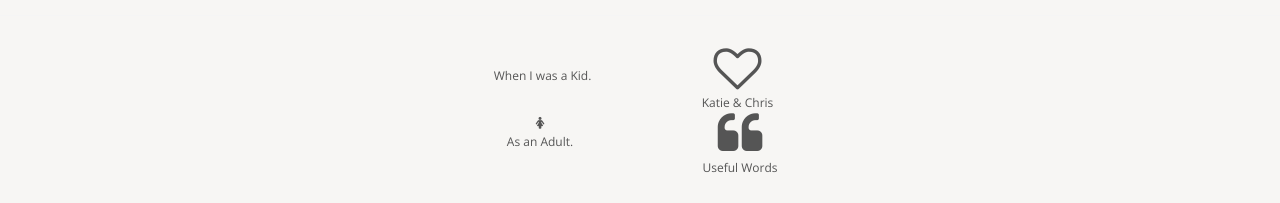
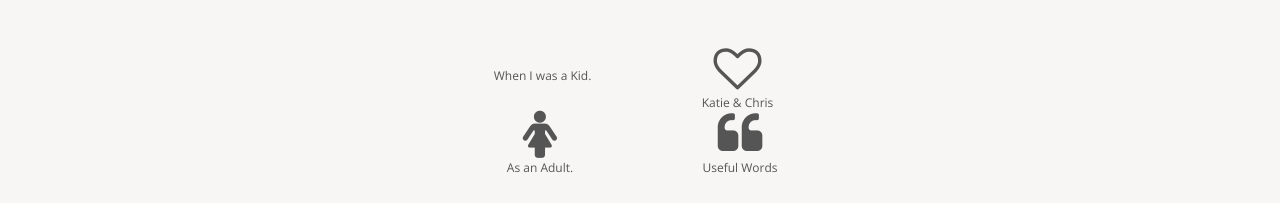
Before and after one commit to roachhd/roachhd.github.io, a Jekyll site: the page built from about/index.html, in a window 1280 px wide and 1077 px high. Shown: the part 871-1074 px from the top of the window. Built offline with Jekyll 4.4.1, drawn with Linux system fonts in a browser that asks for light colours; nearby versions of some CDN libraries; Markdown is read by kramdown in place of the engine named in the settings; comment, search, counter and statistics services are not loaded.

Commit message:
Update innerfooter.html

```diff
--- a/_includes/innerfooter.html
+++ b/_includes/innerfooter.html
@@ -19,7 +19,7 @@
       <div class="row">
         <div class="col-lg-2 col-lg-offset-4">
           <a href="/about/me/as-an-adult/">
-            <i class="fa fa-female fa-x4"></i>
+            <i class="fa fa-female fa-4x"></i>
             <div>As an Adult.</div>
           </a>
         </div>
```
